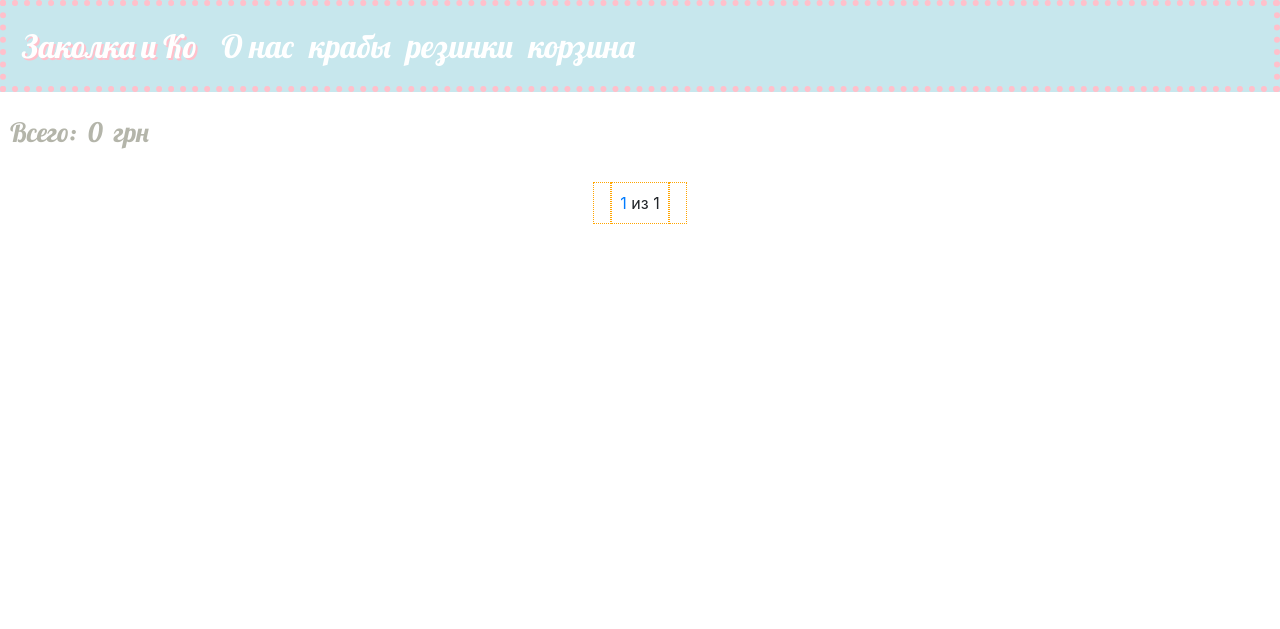
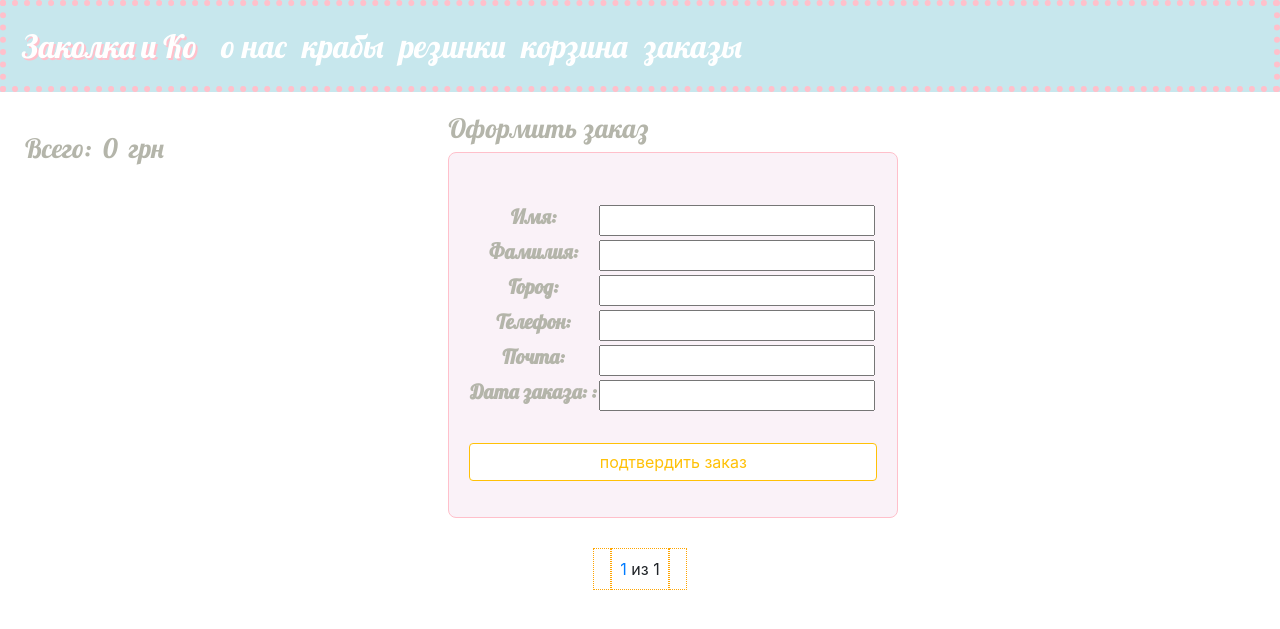
Before and after one commit to Katerina964/clip, a Django app: page /in_cart in a window 1280 px wide. Shown: the top 629 px of the page. Run offline with Django 3.2, Linux system fonts and the light colour scheme; some libraries are stand-ins or nearby versions.

Commit message:
with order

```diff
--- a/mysite/clip/forms.py
+++ b/mysite/clip/forms.py
@@ -1,9 +1,9 @@
-# from django import forms
-#
-# from .models import Hairclip
-#
-# class PostForm(forms.ModelForm):
-#
-#     class Meta:
-#         model = Hairclip
-#         fields = ('Имя', 'Фамилия','Город',)
+from django import forms
+
+from .models import Ordershop
+
+class OrdershopForm(forms.ModelForm):
+
+    class Meta:
+        model = Ordershop
+        fields = ('first_name', 'surname', 'town', 'phone', 'email', 'date_order')
--- a/mysite/clip/models.py
+++ b/mysite/clip/models.py
@@ -8,7 +8,6 @@ class Hairclip(models.Model):
     category = models.CharField(max_length=100)
     title = models.CharField(max_length=100)
     img = models.ImageField(upload_to='hairclip', verbose_name='photo',)
-
     characteristic = models.CharField(max_length=100)
     price = models.PositiveSmallIntegerField()
 
@@ -22,6 +21,12 @@ class Ordershop(models.Model):
     choice = models.ForeignKey(Hairclip, on_delete=models.CASCADE)
     date_order = models.DateTimeField('Дата заказа: ')
     total = models.PositiveSmallIntegerField(default=0)
+    first_name = models.CharField(max_length=20, verbose_name='Имя')
+    surname = models.CharField(max_length=20, verbose_name='Фамилия')
+    town = models.CharField(max_length=20, verbose_name='Город')
+    phone = models.CharField(max_length=20, verbose_name='Телефон')
+    email = models.EmailField(max_length=100, verbose_name='Почта')
+
 
     def was_published_recently(self):
         return self.date_order == timezone.now()
--- a/mysite/clip/static/css/clip.css
+++ b/mysite/clip/static/css/clip.css
@@ -3,7 +3,12 @@
              width: 100%;
              font-family: 'Lobster';
              border: 6px dotted pink;}
+.form   {border: 1px solid pink;border-radius: 8px; width: 450px; padding: 20px;background:#faf2f8; }
 div img {border: 5px dotted pink;}
+
+
+
+#table + button:hover {background-color: orange;}
 
 .navbar-brand{font-size: 100%;}
 
@@ -17,7 +22,10 @@ div img {border: 5px dotted pink;}
 
 .crab_list__item{margin-bottom: 80px;}
 
-h1, h2, p, span, pre {
+table {margin-bottom: 30px;margin-top: 30px;}
+th {background-color: #faf2f8;}
+td, th {text-align: center}
+h1, h2, p, span, pre, table  {
        font-family: 'Lobster', cursive;
        color: #b4b5aa}
 
@@ -26,9 +34,9 @@ h1 a{color: #b4b5aa}
 
 img + a{margin-left:30px;}
 
-h1,pre{font-size: 20pt;}
+h1,pre  {font-size: 20pt;}
 
-h2, p{font-size: 15pt;}
+h2, p, table {font-size: 15pt;}
 
 .detail {margin-left:30px;}
 
--- a/mysite/clip/templates/clip/base.html
+++ b/mysite/clip/templates/clip/base.html
@@ -25,7 +25,7 @@
       <ul class="navbar-nav">
 
       <li class="nav-item">
-        <a class="nav-link " href="{% url 'clip:all' %}"> О нас </a>
+        <a class="nav-link " href="{% url 'clip:all' %}"> о нас </a>
       </li>
 
       <li class="nav-item">
@@ -38,6 +38,11 @@
 
       <li class="nav-item">
         <a class="nav-link" href="{% url 'clip:in_cart' %}">корзина</a>
+
+       <li class="nav-item">
+        <a class="nav-link" href="{% url 'clip:order' %}">заказы</a>
+
+
       </ul>
      </div>
 </nav>
--- a/mysite/clip/templates/clip/cart_list.html
+++ b/mysite/clip/templates/clip/cart_list.html
@@ -1,13 +1,17 @@
 {% extends 'clip/base.html' %}
-
 {% block content %}
 
 <div class="cart">
+<div class="container-fluid ">
+     <div class="row">
+            <div class="col-sm-4">
+
+
                      <form action="{% url 'clip:manage_cart' %}" method="GET">
                       {% csrf_token %}
-        {% for obj in page_obj %}
 
 
+                     {% for obj in page_obj %}
                      <h1>{{ obj.title }}</h1>
 
                       <img src="{{obj.img.url}}" alt="{{ obj.img.name }}">
@@ -18,11 +22,31 @@
                       <h2>{{ obj.characteristic}}</h2>
                       <p>{{obj.quantity}}  шт</p>
 
+
         {% endfor %}
                      </form>
+
             <pre>Всего:  {{ total }}  грн</pre>
+            </div>
+            <div class="col-sm-4">
+                <h1> Оформить заказ</h1>
+                <div class="form">
 
+
+                <form action="{% url 'clip:order' %}" method="POST" >
+                    {% csrf_token %}
+                       <table>
+                          {{ form  }}
+
+                       </table>
+
+                       <button type="submit" name="order" value="{{ page_obj }}" class="btn btn-outline-warning"style="background-color: white; width: 100%;
+                       margin-left:0px;">подтвердить заказ</button>
+               </form>
 </div>
-<!--a href="{% url 'clip:cart'  %}">оформить заказ</a-->
+</div>
+</div>
+</div>
+</div>
 
 {% endblock %}
--- a/mysite/clip/templates/clip/detail.html
+++ b/mysite/clip/templates/clip/detail.html
@@ -1,5 +1,5 @@
 {% extends 'clip/base.html' %}
-
+{% block pagination %} {% endblock %}
 {% block content %}
 
  <div class="detail">
--- a/mysite/clip/urls.py
+++ b/mysite/clip/urls.py
@@ -14,9 +14,9 @@ urlpatterns = [
     path('spring/', views.category_spring, name='category_spring'),
     path('cart', views.cart, name='cart'),
     path('in_cart', views.in_cart, name='in_cart'),
-    path('manage_cart', views.manage_cart, name='manage_cart')
-
-
+    path('manage_cart', views.manage_cart, name='manage_cart'),
+    path('order', views.order, name='order'),
+    path('manage_form', views.manage_form, name='manage_form'),
 ]
 
 if settings.DEBUG:
--- a/mysite/clip/views.py
+++ b/mysite/clip/views.py
@@ -3,10 +3,7 @@ from django.shortcuts import get_object_or_404, render, redirect
 from .models import Hairclip
 from django.views.generic import ListView
 from django.core.paginator import Paginator
-from django.db.models import F
-from django.db.models import Count
-import copy
-from django.http import QueryDict
+from .forms import OrdershopForm
 
 
 def category_crab(request):
@@ -58,17 +55,17 @@ def in_cart(request):
 
     cart_list = request.session.get('cart', {})
     in_cart_list = Hairclip.objects.filter(pk__in=cart_list)
-    #form = HairclipForm()
+
     total = 0
     for each in in_cart_list:
         each.quantity = cart_list[str(each.id)]["quantity"]
         total += cart_list[str(each.id)]["quantity"] * each.price
-
+    form = OrdershopForm()
     paginator = Paginator(in_cart_list, 3)
     page = request.GET.get('page')
     page_obj = paginator.get_page(page)
 
-    context = {"page_obj": page_obj, "total": total}
+    context = {"page_obj": page_obj, "total": total, "form": form}
     return render(request, 'clip/cart_list.html', context)
 
 
@@ -89,3 +86,24 @@ def manage_cart(request):
             request.session.modified = True
 
     return redirect("clip:in_cart")
+
+
+def manage_form(request):
+
+    return redirect("clip:order")
+
+
+def order(request):
+    cart_list = request.session.get('cart', {})
+    order_list = Hairclip.objects.filter(pk__in=cart_list)
+
+    total = 0
+    number = 0
+    for each in order_list:
+        each.quantity = cart_list[str(each.id)]["quantity"]
+        total += cart_list[str(each.id)]["quantity"] * each.price
+        number += cart_list[str(each.id)]["quantity"]
+    content = {"order_list": order_list, "total": total, "number": number}
+
+
+    return render(request, 'clip/order.html', content)
```
Also changed, not shown: mysite/clip/templates/clip/order.html (added, +36 -0 lines), mysite/clip/migrations/0004_auto_20200619_1559.py (added). Lines whose indentation alone changed are shown as unchanged.
